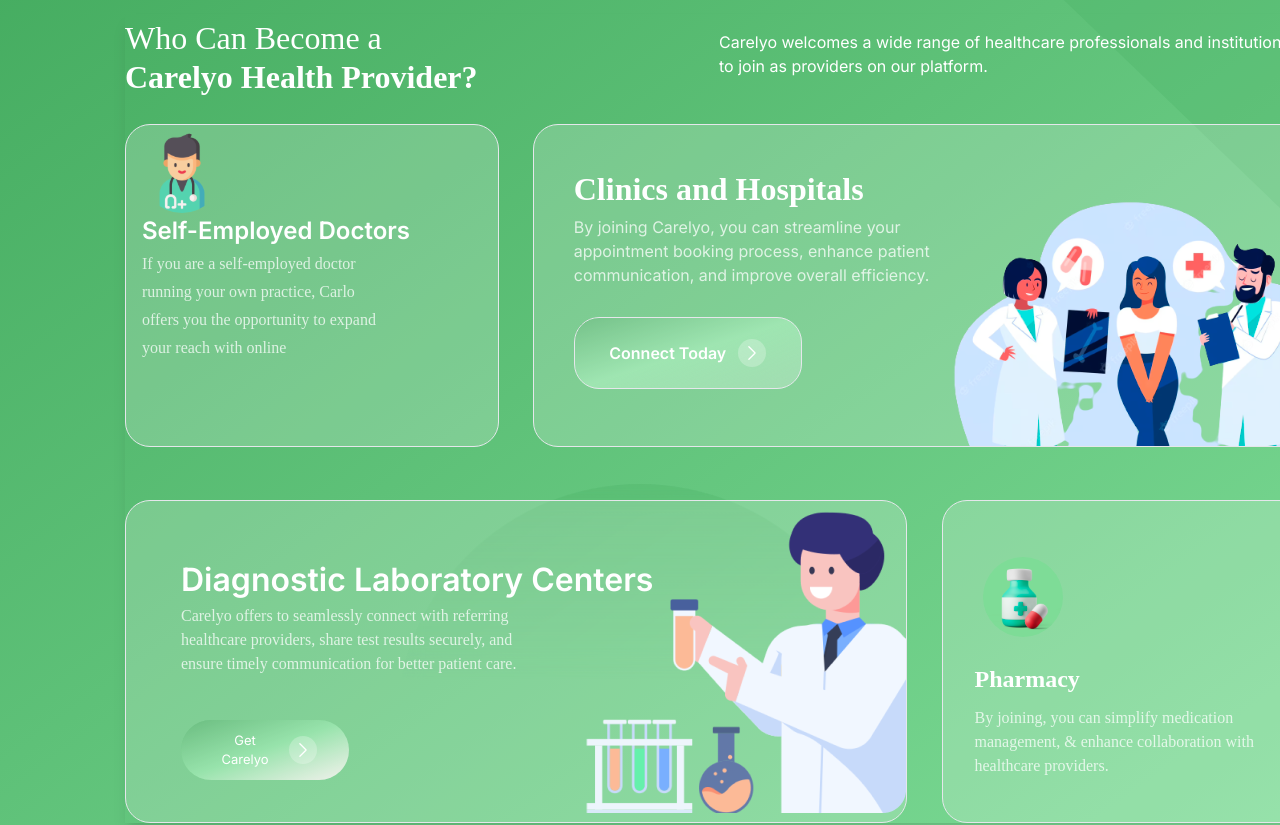
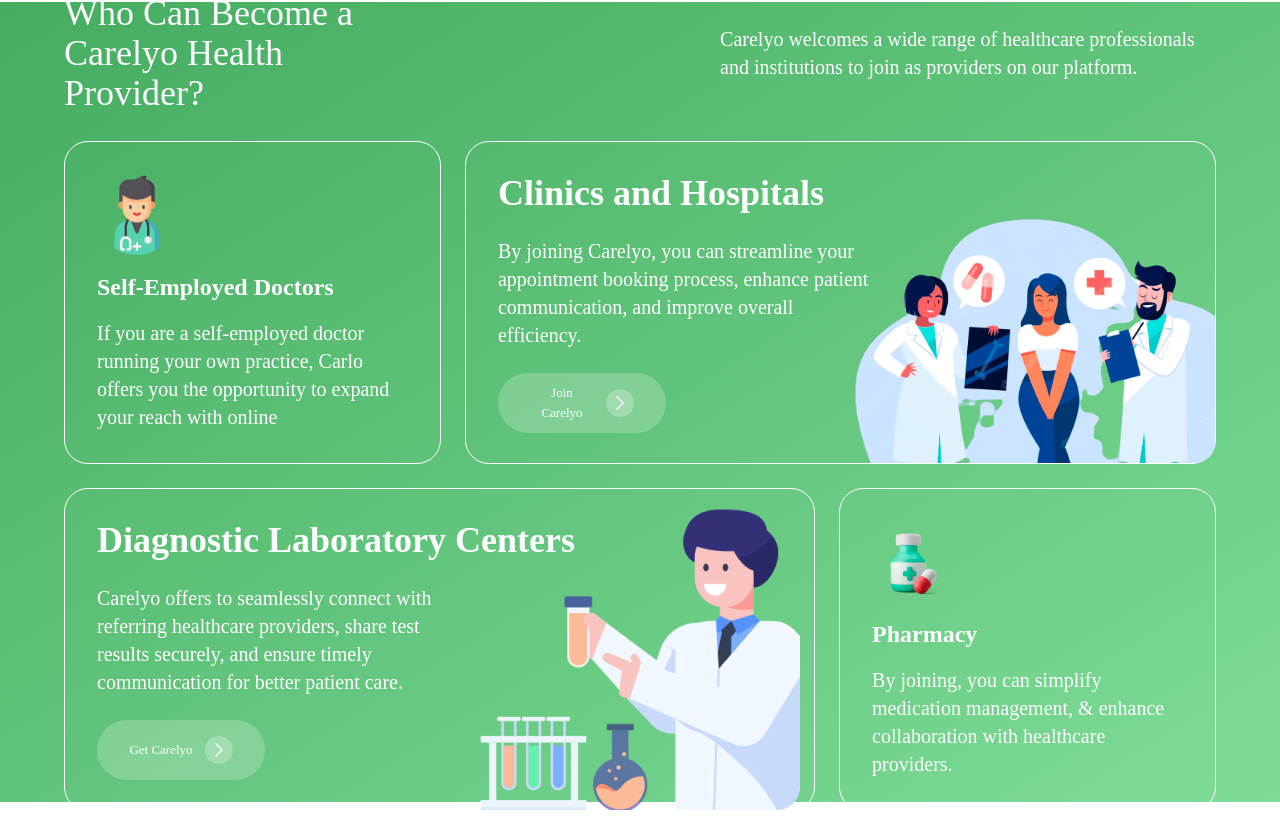
Before and after one commit to meeruu8282/next-mongodb-clerk, a Next.js app: page /providers/howItWorks in a window 1280 px wide. Shown: the part 700-1525 px from the top of the page. Built offline with nearby package versions, Linux system fonts and the light colour scheme.

Commit message:
Made it to a component, add everything and style it a bit

```diff
--- /dev/null
+++ b/src/app/(pages)/providers/howItWorks/HowItWorksGreenbackground.tsx
@@ -0,0 +1,122 @@
+import CarelyoButton from "../Components/getStartedButton";
+import Greenbackground from "../Components/greenBackground";
+import style from './howItWork.module.css'
+
+
+const HowItWorksGreenbackground = () => {
+    return (
+        <>
+
+            <div className="flex flex-col w-[100%] justify-center h-screen items-center bg-gradient-to-br from-[#45AC60] to-[#7EDC97] text-white gap-7">
+                {/* Header */}
+                <div className="flex w-[90%] flex-row justify-between items-center ">
+                    <div className="flex justify-start items-center">
+                        <h1 className="font-[Poppins] text-4xl  w-[65%]">Who Can Become a Carelyo Health Provider?</h1>
+                    </div>
+                    <div className="flex justify-end items-center">
+                        <h2 className="font-[Poppins] text-xl w-[75%]">Carelyo welcomes a wide range of healthcare professionals and institutions to join as providers on our platform. </h2>
+                    </div>
+                </div>
+
+                <div className="flex flex-col justify-center items-center gap-6">
+
+
+                    {/* Section */}
+                    <div className={`flex w-[90%] flex-row h-[100%] justify-center items-center gap-6 ${style.madeItToCol}`}>
+
+                        <div className={`flex flex-col w-2/6  h-[20.1875rem] justify-center items-start font-[Poppins] border border-[#FFFFFF] rounded-3xl gap-4 p-8 ${style.madeItTo90Width}`}>
+                            <div className={`flex justify-center items-center ${style.hidingImageW1080}  `}>
+                                <img src="/Ellipse_11520.svg" alt="" />
+                            </div>
+                            <div className="flex justify-center items-center">
+                                <h1 className="text-2xl font-semibold">Self-Employed Doctors</h1>
+                            </div>
+                            <div className="flex justify-center items-center">
+                                <p className="text-xl font-medium">If you are a self-employed doctor running your own practice, Carlo offers you the opportunity to expand your reach with online</p>
+                            </div>
+                        </div>
+
+                        <div className={`flex w-4/6 h-[20.1875rem] font-[Poppins] border border-[#FFFFFF] rounded-3xl ${style.madeItTo90Width}`}>
+
+                            <div className={`flex flex-col w-3/4 justify-center items-start gap-6 p-8 ${style.madeItTo90Width} `}>
+                                <div className="flex justify-center items-center">
+                                    <h1 className="font-semibold font-[Poppins] text-4xl">Clinics and Hospitals</h1>
+                                </div>
+                                <div className={`flex justify-center items-center w-[87%] ${style.makeWidth80} ${style.makeWidth75} ${style.text100width}`}>
+                                    <p className="text-xl font-medium w-full">By joining Carelyo, you can streamline your appointment booking process, enhance patient communication, and improve overall efficiency.</p>
+                                </div>
+                                <div className={`flex justify-center items-center ${style.buttonStart}`}>
+                                    <CarelyoButton
+                                        buttonText="Join Carelyo"
+                                        color="third"
+                                        buttonSize="gCb"
+                                        size="small" />
+                                </div>
+                            </div>
+                            <div className={`flex flex-col w-1/4 justify-end items-end ${style.hidingImageW1080}`} >
+                                <div className="w-[361px] h-[246px] justify-center items-center">
+                                    <img src="/image-r.svg" alt="" />
+                                </div>
+
+                            </div>
+
+                        </div>
+                    </div>
+
+                    <div className={`flex w-[90%] flex-row-reverse h-[100%] justify-center items-center gap-6 ${style.madeItToCol}`}>
+
+                        <div className={`flex flex-col w-2/6  h-[20.1875rem] justify-center items-start font-[Poppins] border border-[#FFFFFF] rounded-3xl gap-4 p-8 ${style.madeItTo90Width}`}>
+                            <div className={`flex justify-center items-center ${style.hidingImageW1080}  `}>
+                                <img src="/Ellipse11520.svg" alt="" />
+                            </div>
+                            <div className="flex justify-center items-center">
+                                <h1 className="text-2xl font-semibold">Pharmacy</h1>
+                            </div>
+                            <div className="flex justify-center items-center">
+                                <p className="text-xl font-medium">By joining, you can simplify medication management, & enhance collaboration with healthcare providers.</p>
+                            </div>
+                        </div>
+
+                        <div className={`flex w-4/6 h-[20.1875rem] font-[Poppins] border border-[#FFFFFF] rounded-3xl ${style.madeItTo90Width}`}>
+
+                            <div className={`flex flex-col w-3/4 justify-center items-start gap-6 p-8 `}>
+                                <div className="flex justify-center items-center">
+                                    <h1 className="font-semibold font-[Poppins] text-4xl">Diagnostic Laboratory Centers</h1>
+                                </div>
+                                <div className={`w-[87%] flex justify-center items-center  ${style.makeWidth80} ${style.makeWidth75} ${style.text100width}`}>
+                                    <p className="text-xl font-medium">Carelyo offers to seamlessly connect with referring healthcare providers, share test results securely, and ensure timely communication for better patient care.</p>
+                                </div>
+                                <div className={`flex justify-center items-center ${style.buttonStart}`}>
+                                    <CarelyoButton
+                                        buttonText="Get Carelyo"
+                                        color="third"
+                                        buttonSize="gCb"
+                                        size="small" />
+                                </div>
+
+                            </div>
+                            <div className={`flex flex-col w-1/4 justify-end items-end ${style.hidingImageW1080}`} >
+                                <div className="w-[361px]  justify-center items-center">
+                                    <img src="/image587.png" alt="" />
+                                </div>
+
+                            </div>
+
+                        </div>
+                    </div>
+
+
+
+
+                </div>
+
+
+
+
+            </div>
+
+        </>
+    );
+};
+
+export default HowItWorksGreenbackground
--- a/src/app/(pages)/providers/howItWorks/howItWork.module.css
+++ b/src/app/(pages)/providers/howItWorks/howItWork.module.css
@@ -12,7 +12,6 @@
 
   @media (max-width: 405px)  {
     .flexColumn {
-
        display: flex;
        flex-direction: column;
        justify-content: center;
@@ -23,11 +22,73 @@
 
   @media (max-width: 1240px)  {
     .flexJusticeCenter {
-
        display: flex;
        justify-content: center;
        align-items: center;
+    }
+  }
+  @media (max-width: 1080px)  {
+    .hidingImageW1080 {
+        display: none;
+    }
+  }
+
+
+  @media (max-width: 1300px)  {
+    .makeWidth80 {
+        width: 75%;
+    }
+  }
+
+  @media (max-width: 1150px)  {
+    .makeWidth75 {
+        width: 70%;
+    }
+  }
+
+  @media (max-width: 1080px)  {
+    .center {
+
+        justify-items: center;
+        align-items: center;
+        width: 100%;
+    }
+  }
+
+  @media (max-width: 1080px)  {
+    .buttonStart {
+
+      display: flex;
+      justify-items: center;
+      align-items: start;
 
 
     }
   }
+
+  @media (max-width: 780px)  {
+    .madeItToCol {
+
+      flex-direction: column;
+      justify-items: center;
+      align-items: center;
+
+
+    }
+  }
+
+  @media (max-width: 780px)  {
+    .madeItTo90Width {
+
+      width: 100%;
+
+    }
+  }
+
+  @media (max-width: 1080px)  {
+    .text100width {
+
+
+        width: 100%;
+    }
+  }
--- a/src/app/(pages)/providers/howItWorks/howItWorksPartFive.tsx
+++ b/src/app/(pages)/providers/howItWorks/howItWorksPartFive.tsx
@@ -1,5 +1,4 @@
 import Image from "next/image";
-
 
 interface HowItsWorkPartFiveTamplateProps {
   imageSrc1: string;
--- a/src/app/(pages)/providers/howItWorks/page.tsx
+++ b/src/app/(pages)/providers/howItWorks/page.tsx
@@ -12,6 +12,7 @@ import "./howitwork.css";
 import { title } from "process";
 import BlurBackGroundDesign from "../Components/blurBackGroundDesign";
 import HowItWorksWelcome from "./HowItWorksWelcome";
+import HowItWorksGreenbackground from "./HowItWorksGreenbackground";
 
 
 export default function Howitwork() {
@@ -19,9 +20,9 @@ export default function Howitwork() {
 
 
 
-    <div className=" w-screen justify-center items-center   ">
+    <div className=" w-screen justify-center items-center">
       <BlurBackGroundDesign/>
-      <div className="w-full flex justify-center items-center">
+      <div className="w-full flex justify-center items-center mb-12">
         <HowItWorksWelcome
         welcomeText={"Welcome to Carelyo 👋"}
         text1={"Healthcare Platform for Providers!"}
@@ -33,12 +34,16 @@ export default function Howitwork() {
       </div>
 
 
+     <div className="w-full flex justify-center items-center">
+     <HowItWorksGreenbackground/>
+     </div>
 
-      <div className="relative w-screen flex justify-center items-center">
+
+      {/* <div className="w-screen flex justify-center items-center">
         <div className=" w-screen md:w-[1440px] h-[929px]">
           <Greenbackground />
-          <div>
-            <div className="flex flex-col   justify-center  ">
+          <HowItWorksGreenbackground/>
+             <div className="flex flex-col   justify-center  ">
               <div className=" absolute top-[60px] w-[1190px] ml-[125px] h-[809px]  shadow-lg items-center ">
                 <div className=" absolute w-[439.96px] h-[96px] mt-0">
                   <div className="font-[Poppins] font-normal text-[#FFFFFF] text-[32px] mb-[-2%]">
@@ -182,9 +187,9 @@ export default function Howitwork() {
                 </div>
               </div>
             </div>
-          </div>
+
         </div>
-      </div>
+      </div> */}
 
       <div className="w-full md:w-[737px] h-[60px] mt-[100px] justify-center flex items-center">
         <h1 className="font-[Poppins] font-semibold text-[40px]">
```
